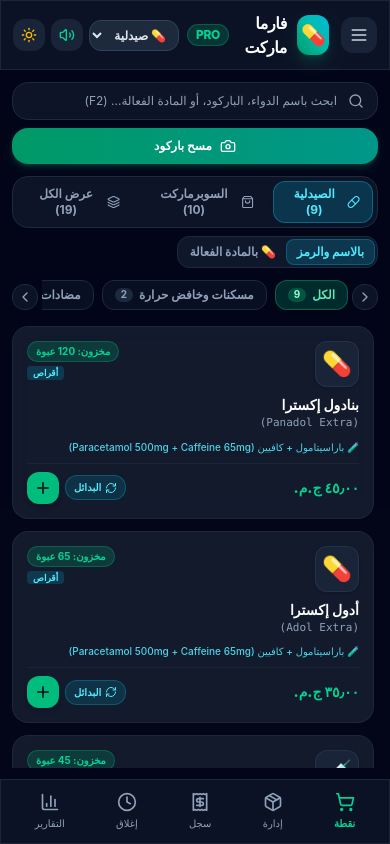
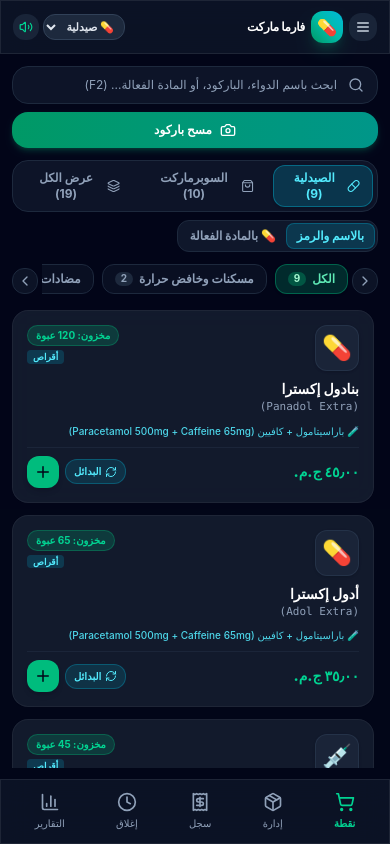
Before and after one commit to Glitch0313/pos_market, a React (Vite) app: page / in a window 390 px wide. Built offline with nearby package versions, Linux system fonts and the light colour scheme.

Commit message:
Update: Added product expiry date and header responsiveness fixes

```diff
--- a/src/components/Header.jsx
+++ b/src/components/Header.jsx
@@ -45,26 +45,26 @@
 
   return (
     <header className="sticky top-0 z-40 w-full glass-panel border-b border-slate-800/80 px-3 py-2.5 sm:px-6">
-      <div className="flex items-center justify-between gap-2 sm:gap-4">
+      <div className="flex items-center justify-between gap-1.5 sm:gap-4">
 
         {/* Brand & Mobile Menu Toggle */}
-        <div className="flex items-center gap-3">
+        <div className="flex items-center gap-1.5 sm:gap-3 flex-shrink-0">
           <button
             onClick={onToggleMobileNav}
-            className="md:hidden p-2 rounded-xl bg-slate-800/80 text-slate-300 hover:text-white hover:bg-slate-700 transition"
+            className="md:hidden p-1.5 sm:p-2 rounded-xl bg-slate-800/80 text-slate-300 hover:text-white hover:bg-slate-700 transition"
             aria-label="Toggle Menu"
           >
-            {isMobileNavOpen ? <X className="w-5 h-5" /> : <Menu className="w-5 h-5" />}
+            {isMobileNavOpen ? <X className="w-4 h-4 sm:w-5 sm:h-5" /> : <Menu className="w-4 h-4 sm:w-5 sm:h-5" />}
           </button>
 
-          <div className="flex items-center gap-2.5">
-            <div className="w-10 h-10 rounded-xl bg-gradient-to-tr from-emerald-600 via-teal-500 to-cyan-500 flex items-center justify-center shadow-lg shadow-emerald-500/20 text-white font-black text-xl">
+          <div className="flex items-center gap-1.5 sm:gap-2.5">
+            <div className="w-8 h-8 sm:w-10 sm:h-10 rounded-xl bg-gradient-to-tr from-emerald-600 via-teal-500 to-cyan-500 flex items-center justify-center shadow-lg shadow-emerald-500/20 text-white font-black text-base sm:text-xl flex-shrink-0">
               {activeMode === 'pharmacy' ? '💊' : activeMode === 'market' ? '🛒' : '⚡'}
             </div>
             <div>
-              <h1 className="font-extrabold text-base sm:text-lg tracking-tight text-white flex items-center gap-1.5">
-                <span>فارما ماركت</span>
-                <span className="text-xs px-2 py-0.5 rounded-full bg-emerald-500/20 text-emerald-400 border border-emerald-500/30">
+              <h1 className="font-extrabold text-xs sm:text-lg tracking-tight text-white flex items-center gap-1">
+                <span className="whitespace-nowrap">فارما ماركت</span>
+                <span className="text-[9px] sm:text-xs px-1.5 py-0.2 sm:py-0.5 rounded-full bg-emerald-500/20 text-emerald-400 border border-emerald-500/30 hidden xs:inline-block">
                   PRO
                 </span>
               </h1>
@@ -75,7 +75,7 @@
           </div>
         </div>
 
-        {/* Mode Switcher Buttons (Supermarket vs Pharmacy vs Hybrid) */}
+        {/* Mode Switcher Buttons (Supermarket vs Pharmacy vs Hybrid) - Desktop */}
         <div className="hidden lg:flex items-center p-1 bg-slate-900/90 rounded-2xl border border-slate-800">
           <button
             onClick={() => handleModeChange('market')}
@@ -115,13 +115,13 @@
         </div>
 
         {/* Actions & Shift Indicator */}
-        <div className="flex items-center gap-1.5 sm:gap-3">
+        <div className="flex items-center gap-1 sm:gap-2 flex-shrink-0">
 
           {/* Mobile Quick Mode Toggle Selector */}
           <select
             value={activeMode}
             onChange={(e) => handleModeChange(e.target.value)}
-            className="lg:hidden bg-slate-800 text-slate-200 text-xs font-bold rounded-xl px-2 py-1.5 border border-slate-700 focus:outline-none"
+            className="lg:hidden bg-slate-800 text-slate-200 text-[11px] sm:text-xs font-bold rounded-xl px-1.5 py-1 sm:px-2 sm:py-1.5 border border-slate-700 focus:outline-none max-w-[95px] sm:max-w-none"
           >
             <option value="pharmacy">💊 صيدلية</option>
             <option value="market">🛒 ماركت</option>
@@ -132,12 +132,12 @@
           {heldCarts.length > 0 && (
             <button
               onClick={onOpenHeldCarts}
-              className="relative p-2 rounded-xl bg-amber-500/10 border border-amber-500/30 text-amber-400 hover:bg-amber-500/20 transition flex items-center gap-1"
+              className="relative p-1.5 sm:p-2 rounded-xl bg-amber-500/15 border border-amber-500/30 text-amber-400 hover:bg-amber-500/25 transition flex items-center gap-1"
               title="الفواتير المعلقة"
             >
-              <PauseCircle className="w-5 h-5 animate-pulse" />
-              <span className="text-xs font-bold hidden sm:inline">معلقة</span>
-              <span className="w-5 h-5 rounded-full bg-amber-500 text-slate-950 font-extrabold text-[11px] flex items-center justify-center">
+              <PauseCircle className="w-4 h-4 sm:w-5 sm:h-5 animate-pulse" />
+              <span className="text-xs font-bold hidden md:inline">معلقة</span>
+              <span className="w-4 h-4 sm:w-5 sm:h-5 rounded-full bg-amber-500 text-slate-950 font-black text-[10px] sm:text-[11px] flex items-center justify-center">
                 {heldCarts.length}
               </span>
             </button>
@@ -158,19 +158,19 @@
           {/* Sound Toggle */}
           <button
             onClick={() => setSoundEnabled(!soundEnabled)}
-            className="p-2 rounded-xl bg-slate-800/80 text-slate-300 hover:text-white hover:bg-slate-700 transition"
+            className="p-1.5 sm:p-2 rounded-xl bg-slate-800/80 text-slate-300 hover:text-white hover:bg-slate-700 transition"
             title={soundEnabled ? 'كتم الصوت' : 'تفعيل الصوت'}
           >
-            {soundEnabled ? <Volume2 className="w-4 h-4 text-emerald-400" /> : <VolumeX className="w-4 h-4 text-rose-400" />}
+            {soundEnabled ? <Volume2 className="w-3.5 h-3.5 sm:w-4 sm:h-4 text-emerald-400" /> : <VolumeX className="w-3.5 h-3.5 sm:w-4 sm:h-4 text-rose-400" />}
           </button>
 
           {/* Theme Toggle */}
           <button
             onClick={toggleTheme}
-            className="p-2 rounded-xl bg-slate-800/80 text-slate-300 hover:text-white hover:bg-slate-700 transition"
+            className="p-1.5 sm:p-2 rounded-xl bg-slate-800/80 text-slate-300 hover:text-white hover:bg-slate-700 transition hidden xs:block"
             title="تغيير الثيم"
           >
-            {theme === 'dark' ? <Sun className="w-4 h-4 text-amber-400" /> : <Moon className="w-4 h-4 text-indigo-400" />}
+            {theme === 'dark' ? <Sun className="w-3.5 h-3.5 sm:w-4 sm:h-4 text-amber-400" /> : <Moon className="w-3.5 h-3.5 sm:w-4 sm:h-4 text-indigo-400" />}
           </button>
 
         </div>
--- a/src/components/Inventory/AddProductModal.jsx
+++ b/src/components/Inventory/AddProductModal.jsx
@@ -42,9 +42,9 @@
       costPrice: Number(formData.costPrice) || 0,
       stock: Number(formData.stock) || 0,
       minStock: Number(formData.minStock) || 0,
-      batches: formData.type === 'pharmacy' ? [
+      batches: (formData.type === 'pharmacy' || formData.expiryDate) ? [
         {
-          batchNo: formData.batchNo || 'B-DEFAULT',
+          batchNo: formData.batchNo || 'B-' + Math.floor(1000 + Math.random() * 9000),
           expiryDate: formData.expiryDate || '2027-12-31',
           stock: Number(formData.stock) || 0
         }
@@ -205,7 +205,38 @@
             </div>
           </div>
 
-          {/* Pharmacy Special Fields (Active Ingredient, Batches, Dosage Form) */}
+          {/* Expiry Date & Batch Info Section (For both Pharmacy & Market Food/Beverages) */}
+          <div className="p-4 rounded-2xl bg-gradient-to-br from-slate-900 to-slate-900/90 border border-slate-800 space-y-3">
+            <div className="flex items-center gap-1.5 text-amber-400 font-bold">
+              <Pill className="w-4 h-4" />
+              <span>تاريخ الصلاحية ورقم التشغيلة (Batch & Expiry Date):</span>
+            </div>
+
+            <div className="grid grid-cols-1 sm:grid-cols-2 gap-3">
+              <div className="space-y-1">
+                <label className="font-bold text-slate-300">رقم التشغيلة (Batch / Lot No)</label>
+                <input
+                  type="text"
+                  value={formData.batchNo}
+                  onChange={(e) => setFormData({ ...formData, batchNo: e.target.value })}
+                  placeholder="مثال: B-2026-90"
+                  className="w-full bg-slate-950 border border-slate-700 rounded-xl px-3 py-2 font-mono text-white focus:outline-none focus:border-amber-500"
+                />
+              </div>
+
+              <div className="space-y-1">
+                <label className="font-bold text-slate-300">تاريخ انتهاء الصلاحية 📅</label>
+                <input
+                  type="date"
+                  value={formData.expiryDate}
+                  onChange={(e) => setFormData({ ...formData, expiryDate: e.target.value })}
+                  className="w-full bg-slate-950 border border-slate-700 rounded-xl px-3 py-2 text-amber-400 font-bold focus:outline-none focus:border-amber-500"
+                />
+              </div>
+            </div>
+          </div>
+
+          {/* Pharmacy Special Fields (Active Ingredient, Dosage Form) */}
           {formData.type === 'pharmacy' && (
             <div className="p-4 rounded-2xl bg-cyan-950/30 border border-cyan-900/50 space-y-3">
               <div className="flex items-center gap-1.5 text-cyan-400 font-bold">
@@ -241,26 +272,6 @@
                     <option value="فوار">فوار (Effervescent)</option>
                   </select>
                 </div>
-
-                <div className="space-y-1">
-                  <label className="font-bold text-slate-300">رقم التشغيلة (Batch No)</label>
-                  <input
-                    type="text"
-                    value={formData.batchNo}
-                    onChange={(e) => setFormData({ ...formData, batchNo: e.target.value })}
-                    className="w-full bg-slate-950 border border-slate-700 rounded-xl px-3 py-2 font-mono text-white focus:outline-none focus:border-cyan-500"
-                  />
-                </div>
-
-                <div className="space-y-1">
-                  <label className="font-bold text-slate-300">تاريخ انتهاء الصلاحية</label>
-                  <input
-                    type="date"
-                    value={formData.expiryDate}
-                    onChange={(e) => setFormData({ ...formData, expiryDate: e.target.value })}
-                    className="w-full bg-slate-950 border border-slate-700 rounded-xl px-3 py-2 text-white focus:outline-none focus:border-cyan-500"
-                  />
-                </div>
               </div>
             </div>
           )}
```
